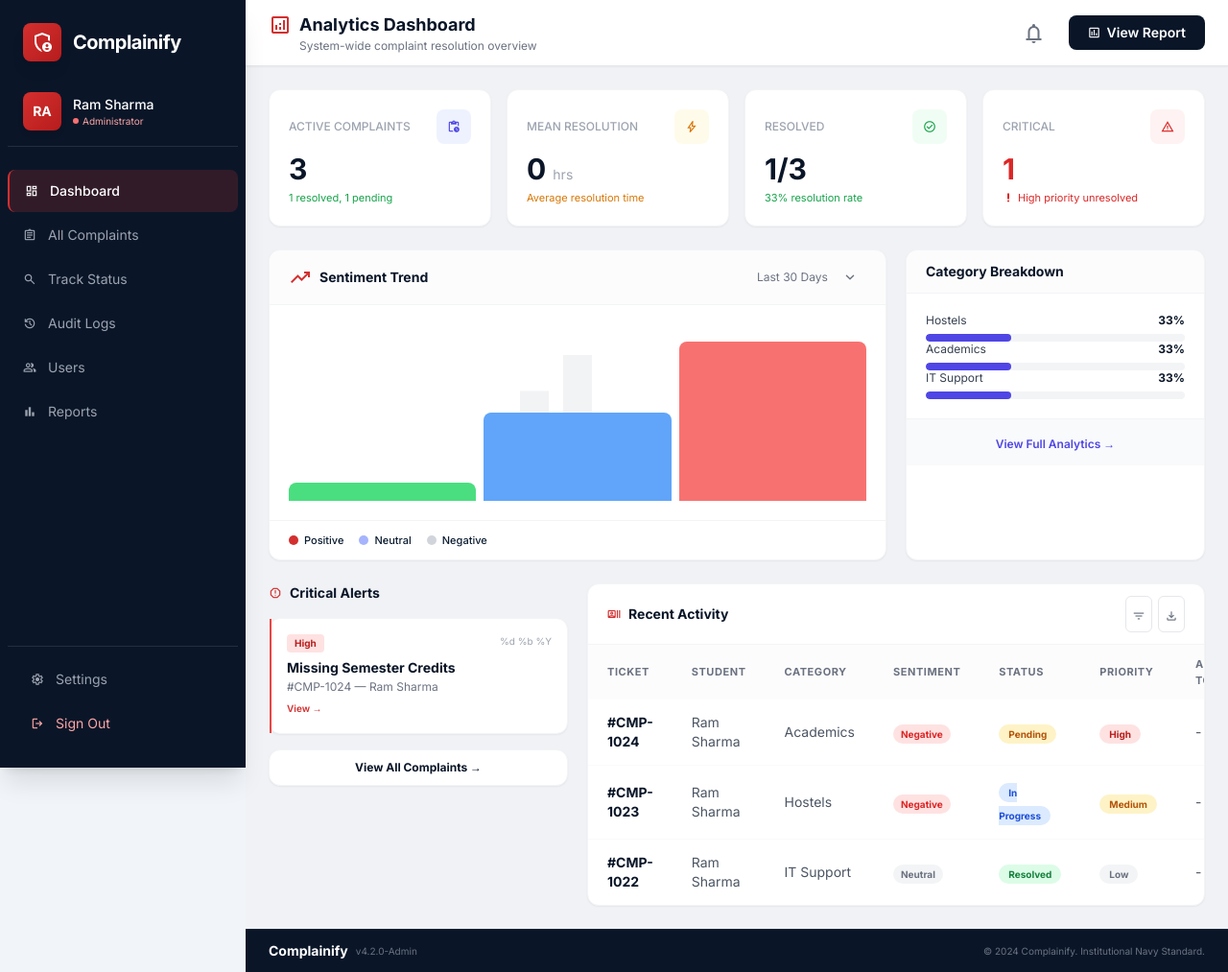
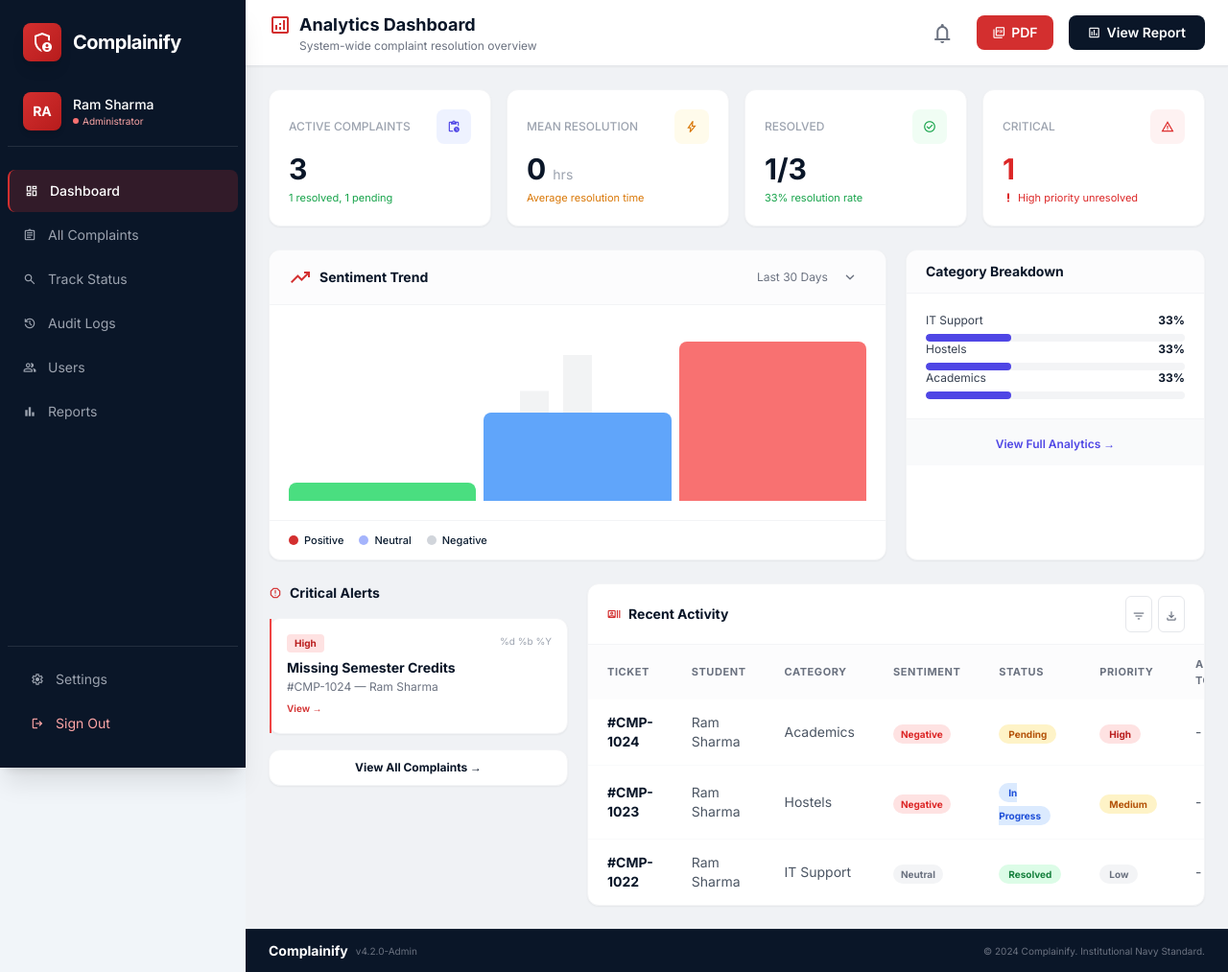
Before and after one commit to Cr7samiee/Student-Complainify, a Flask app: page /admin/dashboard in a window 1280 px wide. Shown: the whole page at 96% size. Run offline with Flask 3, Linux system fonts and the light colour scheme; a user stored in the database is signed in; data comes from the database, SQL or seed files in the repository; data that the repository does not hold is empty; parts of the project's set-up code (start-up, migrations or seed data) failed here and were passed over; some libraries are stand-ins or nearby versions.

Commit message:
feat: add PDF report export via fpdf2 with summary stats

```diff
--- a/workspace/ComplaintMgmtSystem/backend/app.py
+++ b/workspace/ComplaintMgmtSystem/backend/app.py
@@ -1,8 +1,9 @@
 import os, csv, io, json, pymysql, hashlib, smtplib, ssl, sys, random, uuid
 from email.message import EmailMessage
-from flask import Flask, render_template, request, redirect, url_for, flash, session, jsonify, send_from_directory
+from flask import Flask, render_template, request, redirect, url_for, flash, session, jsonify, send_from_directory, make_response
 from datetime import timedelta, datetime
 from werkzeug.utils import secure_filename
+from fpdf import FPDF
 
 sys.path.insert(0, os.path.join(os.path.dirname(os.path.dirname(__file__)), 'train'))
 from classifier import auto_categorize, categorize
@@ -787,6 +788,101 @@
         train_cat_labels=train_cat_labels, train_cat_values=train_cat_values,
         admin_name=session.get('fullname', 'Admin'))
 
+@app.route('/admin/export/pdf')
+def admin_export_pdf():
+    if not login_required('admin'):
+        return redirect(url_for('admin_login'))
+    conn = get_db(); cur = conn.cursor()
+    status_filter = request.args.get('status', '')
+    category_filter = request.args.get('category', '')
+    base = "FROM complaints WHERE 1=1"
+    params = []
+    if status_filter:
+        base += " AND status=%s"
+        params.append(status_filter)
+    if category_filter:
+        base += " AND category=%s"
+        params.append(category_filter)
+    cur.execute(f"SELECT ticket_id,fullname,category,priority,status,subject,sentiment,assigned_to,date_format(created_at,'%%d %%b %%Y') created_at {base} ORDER BY created_at DESC", params)
+    complaints = cur.fetchall()
+    cur.execute(f"SELECT COUNT(*) total, SUM(status='Resolved') resolved, SUM(status='In Progress') in_progress, SUM(status='Pending') pending {base}", params)
+    stats = cur.fetchone()
+    cur.close(); conn.close()
+
+    pdf = FPDF(orientation='L', unit='mm', format='A4')
+    pdf.add_page()
+    pdf.set_font('Helvetica', 'B', 16)
+    pdf.set_text_color(2, 36, 72)
+    pdf.cell(0, 10, 'Complainify - Complaint Report', new_x='LMARGIN', new_y='NEXT')
+    pdf.set_font('Helvetica', '', 9)
+    pdf.set_text_color(100, 116, 139)
+    pdf.cell(0, 6, f'Generated: {datetime.now().strftime("%d %b %Y %I:%M %p")} | Admin: {session.get("fullname", "Admin")}{" | Status: " + status_filter if status_filter else ""}{" | Category: " + category_filter if category_filter else ""}', new_x='LMARGIN', new_y='NEXT')
+    pdf.ln(4)
+    pdf.set_font('Helvetica', 'B', 10)
+    pdf.set_fill_color(2, 36, 72)
+    pdf.set_text_color(255, 255, 255)
+    pdf.cell(35, 8, 'Ticket', border=1, fill=True)
+    pdf.cell(28, 8, 'Student', border=1, fill=True)
+    pdf.cell(30, 8, 'Category', border=1, fill=True)
+    pdf.cell(18, 8, 'Priority', border=1, fill=True)
+    pdf.cell(18, 8, 'Status', border=1, fill=True)
+    pdf.cell(22, 8, 'Sentiment', border=1, fill=True)
+    pdf.cell(85, 8, 'Subject', border=1, fill=True)
+    pdf.cell(25, 8, 'Assigned To', border=1, fill=True)
+    pdf.cell(22, 8, 'Date', border=1, fill=True)
+    pdf.ln()
+    pdf.set_font('Helvetica', '', 8)
+    pdf.set_text_color(30, 41, 59)
+    for c in complaints:
+        row_h = 6
+        if pdf.get_y() + row_h > 190:
+            pdf.add_page()
+            pdf.set_font('Helvetica', 'B', 10)
+            pdf.set_fill_color(2, 36, 72)
+            pdf.set_text_color(255, 255, 255)
+            pdf.cell(35, 8, 'Ticket', border=1, fill=True)
+            pdf.cell(28, 8, 'Student', border=1, fill=True)
+            pdf.cell(30, 8, 'Category', border=1, fill=True)
+            pdf.cell(18, 8, 'Priority', border=1, fill=True)
+            pdf.cell(18, 8, 'Status', border=1, fill=True)
+            pdf.cell(22, 8, 'Sentiment', border=1, fill=True)
+            pdf.cell(85, 8, 'Subject', border=1, fill=True)
+            pdf.cell(25, 8, 'Assigned To', border=1, fill=True)
+            pdf.cell(22, 8, 'Date', border=1, fill=True)
+            pdf.ln()
+            pdf.set_font('Helvetica', '', 8)
+            pdf.set_text_color(30, 41, 59)
+        if c['sentiment'] == 'Negative': pdf.set_text_color(185, 28, 28)
+        else: pdf.set_text_color(30, 41, 59)
+        pdf.cell(35, row_h, c['ticket_id'], border=1)
+        pdf.cell(28, row_h, c['fullname'][:15], border=1)
+        pdf.cell(30, row_h, c['category'][:12], border=1)
+        pdf.cell(18, row_h, c['priority'], border=1)
+        status_display = c['status']
+        pdf.cell(18, row_h, status_display, border=1)
+        pdf.cell(22, row_h, c['sentiment'] or 'Neutral', border=1)
+        subj = c['subject'][:45] + '...' if len(c['subject']) > 45 else c['subject']
+        pdf.cell(85, row_h, subj, border=1)
+        pdf.cell(25, row_h, c['assigned_to'][:12] if c['assigned_to'] else '-', border=1)
+        pdf.cell(22, row_h, str(c['created_at']), border=1)
+        pdf.ln()
+
+    pdf.add_page()
+    pdf.set_font('Helvetica', 'B', 14)
+    pdf.set_text_color(2, 36, 72)
+    pdf.cell(0, 10, 'Summary Statistics', new_x='LMARGIN', new_y='NEXT')
+    pdf.ln(4)
+    pdf.set_font('Helvetica', '', 11)
+    pdf.set_text_color(30, 41, 59)
+    for label, key in [('Total Complaints', 'total'), ('Resolved', 'resolved'), ('In Progress', 'in_progress'), ('Pending', 'pending')]:
+        val = stats[key] if stats[key] is not None else 0
+        pdf.cell(60, 8, f'{label}: {val}', new_x='LMARGIN', new_y='NEXT')
+
+    response = make_response(pdf.output())
+    response.headers['Content-Type'] = 'application/pdf'
+    response.headers['Content-Disposition'] = 'attachment; filename=complainify_report.pdf'
+    return response
+
 @app.route('/admin/export/csv')
 def admin_export_csv():
     if 'user_id' not in session or session.get('role') != 'admin':
--- a/workspace/ComplaintMgmtSystem/frontend/templates/admin/complaints_list.html
+++ b/workspace/ComplaintMgmtSystem/frontend/templates/admin/complaints_list.html
@@ -60,6 +60,7 @@
 {% if status_filter or category_filter or priority_filter or sentiment_filter %}
 <a href="{{ url_for('admin_complaints') }}" class="px-3 py-1.5 text-xs text-gray-500 hover:text-[#d32f2f]">Clear</a>
 {% endif %}
+<a href="{{ url_for('admin_export_pdf', status=status_filter, category=category_filter) }}" class="ml-auto px-3 py-1.5 bg-[#d32f2f] text-white text-xs font-semibold rounded-lg hover:bg-[#b71c1c] transition-colors flex items-center gap-1"><span class="material-symbols-outlined text-xs">picture_as_pdf</span>PDF</a>
 </form>
 </div>
 {% if complaints %}
--- a/workspace/ComplaintMgmtSystem/frontend/templates/admin/dashboard.html
+++ b/workspace/ComplaintMgmtSystem/frontend/templates/admin/dashboard.html
@@ -34,6 +34,7 @@
 <div id="notifList" class="divide-y divide-gray-50"><p class="text-sm text-gray-500 text-center py-6">Loading...</p></div>
 </div>
 </div>
+<a href="{{ url_for('admin_export_pdf') }}" class="bg-[#d32f2f] text-white px-4 py-2 rounded-lg text-sm font-semibold hover:bg-[#b71c1c] transition-colors flex items-center gap-1.5"><span class="material-symbols-outlined text-sm">picture_as_pdf</span>PDF</a>
 <a href="{{ url_for('admin_report') }}" class="bg-[#0a1628] text-white px-5 py-2 rounded-lg text-sm font-semibold hover:bg-[#1a2a3a] transition-colors flex items-center gap-1.5"><span class="material-symbols-outlined text-sm">assessment</span>View Report</a>
 </div>
 </header>
```
